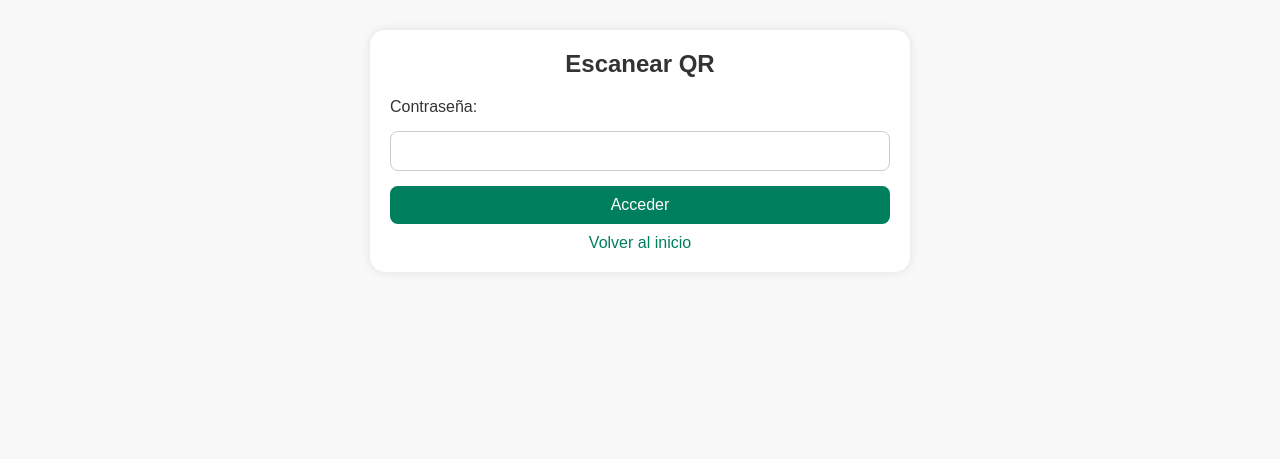
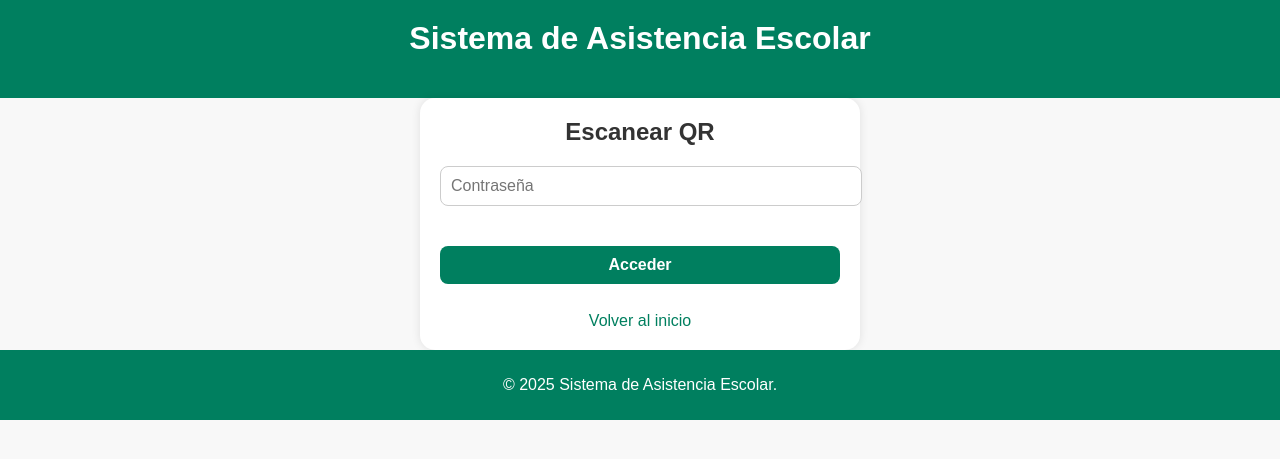
Before and after one commit to Gsr1989/educacionbasica, a Flask app: template templates/escanea_clave.html in a window 1280 px wide. Shown: the top 459 px of the page. Run offline with Flask 3, Linux system fonts and the light colour scheme; the template is opened without the code that fills it, so the values that code supplies are empty.

Commit message:
Update escanea_clave.html

```diff
--- a/templates/escanea_clave.html
+++ b/templates/escanea_clave.html
@@ -2,19 +2,27 @@
 <html lang="es">
 <head>
     <meta charset="UTF-8">
-    <title>Escanear - Clave</title>
+    <title>Escanear Asistencia</title>
     <meta name="viewport" content="width=device-width, initial-scale=1">
     <link rel="stylesheet" href="{{ url_for('static', filename='css/style.css') }}">
 </head>
 <body>
-    <div class="container">
+    <header style="background-color: #007f5f; padding: 20px; color: white; text-align: center;">
+        <h1>Sistema de Asistencia Escolar</h1>
+    </header>
+
+    <main class="container" style="max-width: 400px; margin: auto; padding: 20px; text-align: center;">
         <h2>Escanear QR</h2>
         <form method="POST">
-            <label for="clave">Contraseña:</label>
-            <input type="password" name="clave" required>
-            <button type="submit">Acceder</button>
+            <input type="password" name="clave" placeholder="Contraseña" required style="width: 100%; padding: 10px; margin-bottom: 15px;">
+            <button type="submit" class="boton">Acceder</button>
         </form>
-        <a href="/">Volver al inicio</a>
-    </div>
+        <br>
+        <a href="/" class="boton-secundario">Volver al inicio</a>
+    </main>
+
+    <footer style="background-color: #007f5f; padding: 10px; color: white; text-align: center;">
+        <p>&copy; 2025 Sistema de Asistencia Escolar.</p>
+    </footer>
 </body>
 </html>
```
